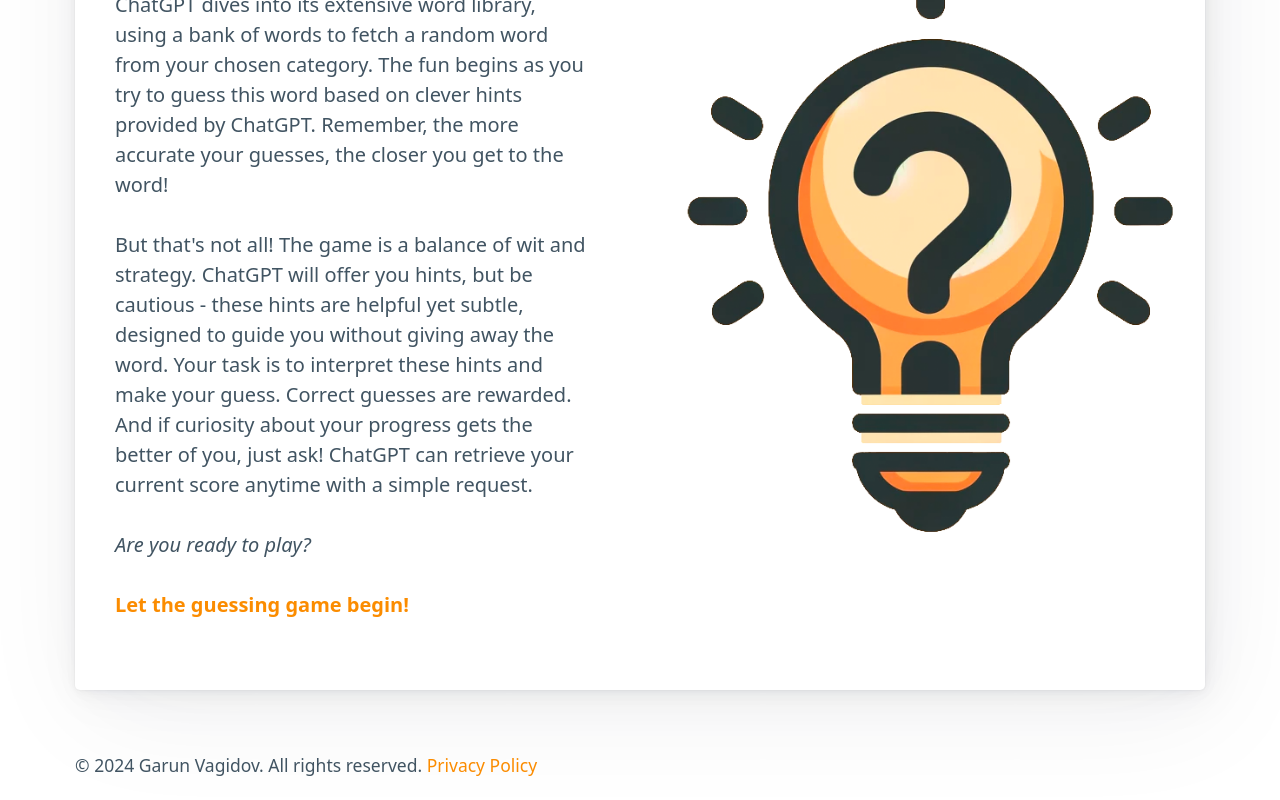
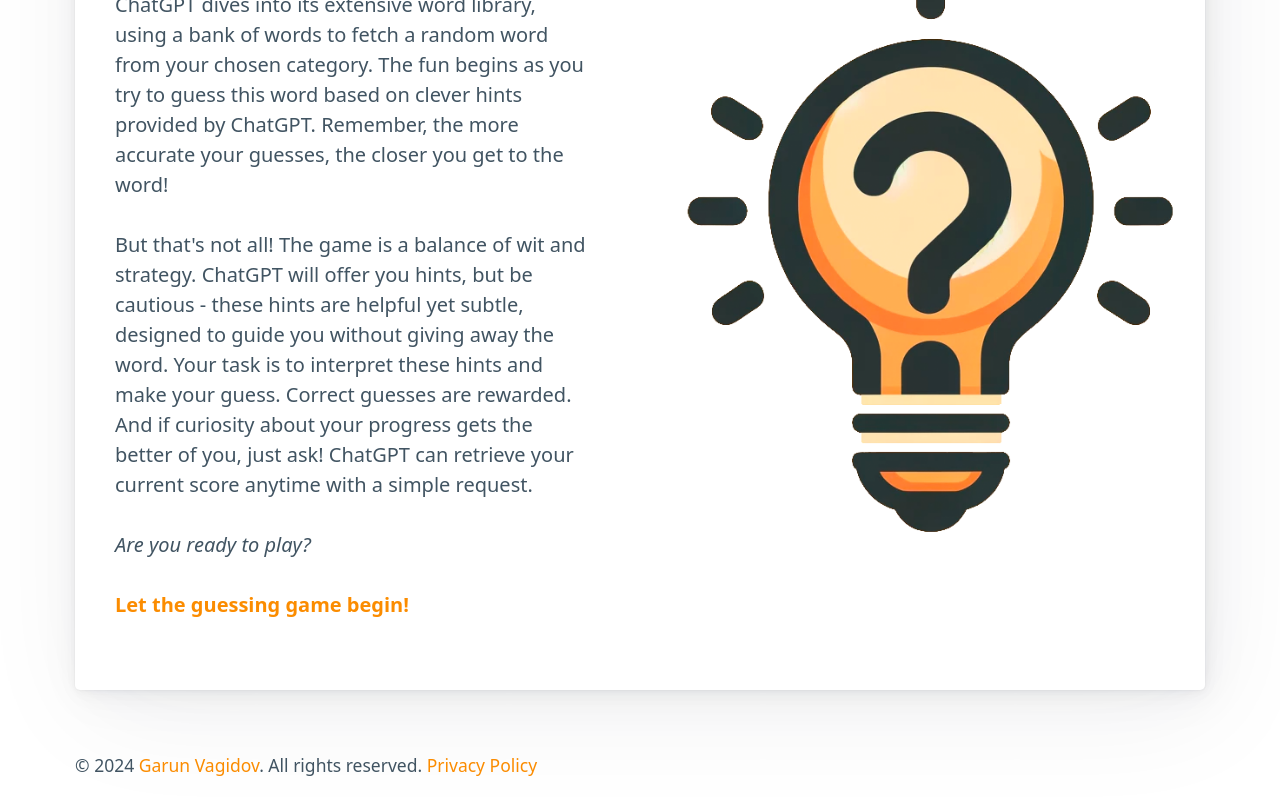
Before and after one commit to garunski/wordswithchat, a website: page public/index.html in a window 1280 px wide. Shown: the part 440-1240 px from the top of the page. Drawn offline with nearby package versions, Linux system fonts and the light colour scheme.

Commit message:
added my website

```diff
--- a/public/index.html
+++ b/public/index.html
@@ -69,7 +69,7 @@
         <script>
           document.write(new Date().getFullYear());
         </script>
-        Garun Vagidov. All rights reserved.
+         <a href="https://garunski.com">Garun Vagidov</a>. All rights reserved.
         <a href="/privacy">Privacy Policy</a>
       </small>
     </footer>
```
